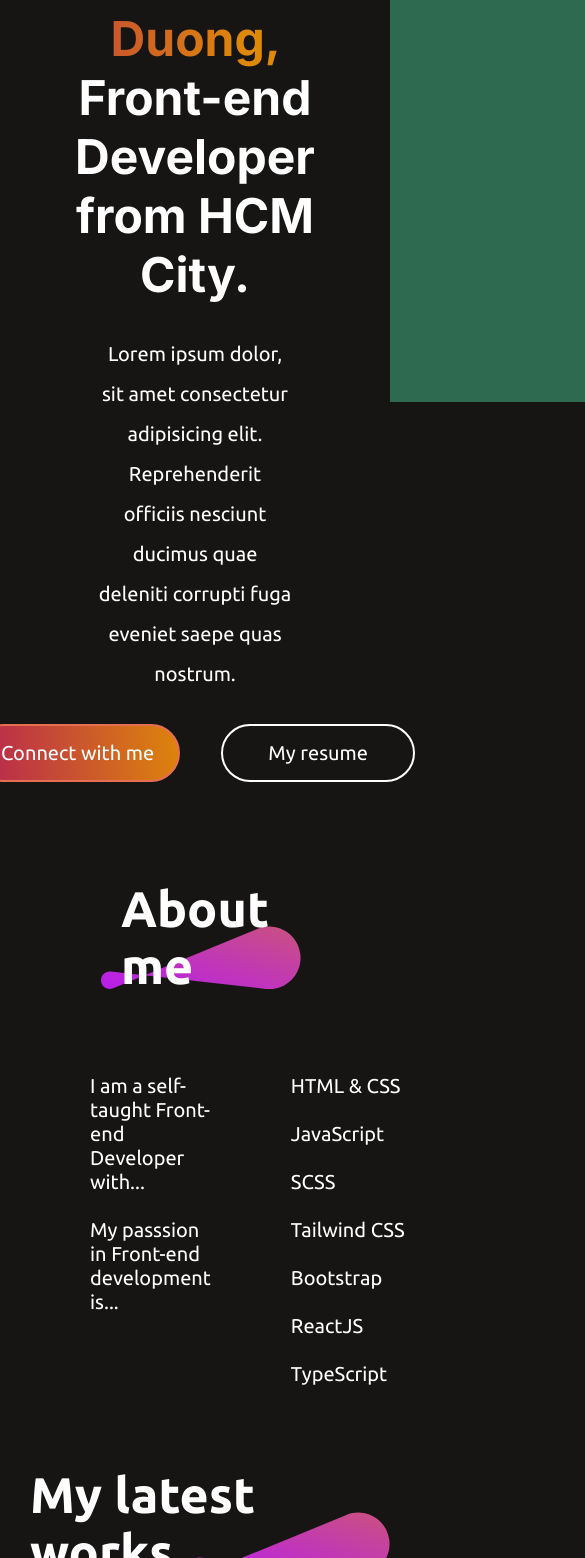
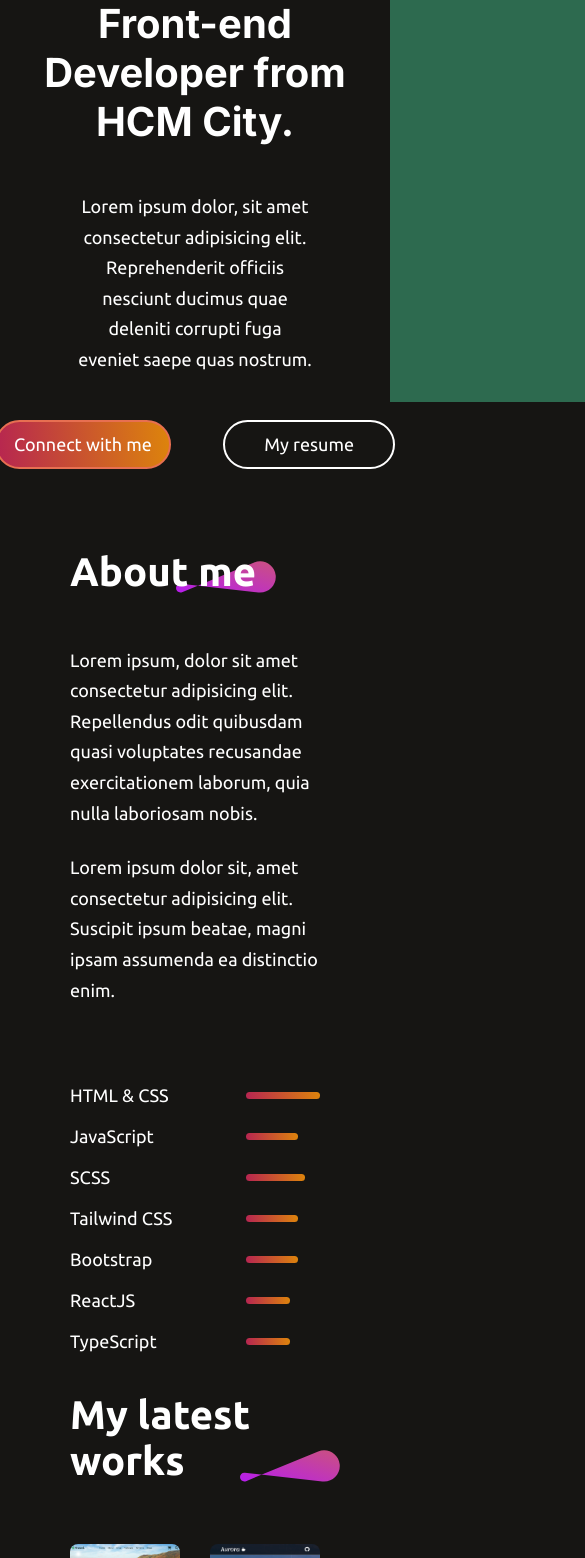
Before and after one commit to EntropyAurr/portfolio-react, a React (Vite) app: page / in a window 390 px wide. Shown: the part 442-2000 px from the top of the page, 585 px wide, since content can reach past the window. Built offline with nearby package versions, Linux system fonts and the light colour scheme.

Commit message:
responsive

```diff
--- a/src/components/About/About.css
+++ b/src/components/About/About.css
@@ -27,6 +27,7 @@
   grid-template-columns: 1fr 2fr;
   gap: 8rem;
 }
+
 .about-left img {
   width: 27rem;
   object-fit: cover;
@@ -56,6 +57,9 @@
   align-items: center;
   transition: 0.3s;
 }
+.skill:hover {
+  transform: scale(1.1);
+}
 .skill p {
   min-width: 12.8rem;
   font-size: 2rem;
@@ -63,7 +67,6 @@
 .skill div {
   width: 100%;
 }
-
 .skill hr {
   outline: none;
   border: none;
@@ -71,3 +74,41 @@
   border-radius: 4.8rem;
   background: linear-gradient(264deg, #df8908 -5.09%, #b41f55 106.28%);
 }
+
+/*----- Responsive -----*/
+@media (max-width: 768px) {
+  .about {
+    gap: 5rem;
+    margin: 4rem 7rem;
+    align-items: start;
+  }
+
+  .about-title h1 {
+    font-size: 4rem;
+    padding: 0;
+  }
+  .about-title img {
+    width: 10rem;
+    right: -2rem;
+  }
+
+  .about-sections {
+    display: flex;
+    flex-direction: column;
+  }
+
+  .about-para {
+    font-size: 1.8rem;
+    line-height: 1.7;
+  }
+
+  .about-skills {
+    gap: 2rem;
+  }
+  .skill p {
+    font-size: 1.8rem;
+  }
+  .skill hr {
+    height: 0.7rem;
+  }
+}
--- a/src/components/About/About.jsx
+++ b/src/components/About/About.jsx
@@ -13,8 +13,8 @@ export default function About() {
         <div className="about-left">
           {/* <img src={profile} alt="" /> */}
           <div className="about-para">
-            <p>I am a self-taught Front-end Developer with...</p>
-            <p>My passsion in Front-end development is...</p>
+            <p>Lorem ipsum, dolor sit amet consectetur adipisicing elit. Repellendus odit quibusdam quasi voluptates recusandae exercitationem laborum, quia nulla laboriosam nobis.</p>
+            <p>Lorem ipsum dolor sit, amet consectetur adipisicing elit. Suscipit ipsum beatae, magni ipsam assumenda ea distinctio enim.</p>
           </div>
         </div>
 
--- a/src/components/Contact/Contact.css
+++ b/src/components/Contact/Contact.css
@@ -110,3 +110,62 @@
   transform: scale(1.1);
   transition: 0.3s;
 }
+
+/*----- Responsive -----*/
+@media (max-width: 768px) {
+  .contact {
+    gap: 6rem;
+    margin: 4rem 7rem;
+    align-items: start;
+  }
+
+  .contact-section {
+    flex-direction: column;
+    gap: 5rem;
+  }
+
+  .contact-title h1 {
+    font-size: 4rem;
+    padding: 0;
+  }
+  .contact-title img {
+    width: 10rem;
+    right: -2rem;
+  }
+
+  .contact-left h2 {
+    font-size: 4.5rem;
+  }
+  .contact-left p {
+    font-size: 1.8rem;
+  }
+
+  .contact-details {
+    gap: 1.7rem;
+  }
+  .contact-detail img {
+    width: 25px;
+  }
+
+  .contact-right {
+    margin-top: 2rem;
+  }
+  .contact-right label {
+    font-size: 2rem;
+  }
+  .contact-right input {
+    width: 100%;
+    font-size: 2rem;
+    height: 6rem;
+  }
+  .contact-right textarea {
+    width: 100%;
+    font-size: 2rem;
+  }
+
+  .contact-submit {
+    font-size: 2rem;
+    padding: 1.2rem 3rem;
+    border-radius: 1.2rem;
+  }
+}
--- a/src/components/MyWorks/MyWorks.css
+++ b/src/components/MyWorks/MyWorks.css
@@ -4,7 +4,7 @@
   align-items: center;
   justify-content: center;
   gap: 8rem;
-  margin: 8rem 0;
+  margin: 8rem;
 }
 
 .myworks-title {
@@ -56,3 +56,38 @@
   gap: 3rem;
   transition: 0.6s;
 }
+
+/*----- Responsive -----*/
+@media (max-width: 768px) {
+  .myworks {
+    gap: 6rem;
+    margin: 4rem 7rem;
+    align-items: start;
+  }
+
+  .myworks-title h1 {
+    padding: 0;
+    font-size: 4rem;
+  }
+  .myworks-title img {
+    width: 10rem;
+    margin-right: -2rem;
+  }
+
+  .myworks-container {
+    grid-template-columns: repeat(2, 1fr);
+    gap: 3rem;
+  }
+  .myworks-container img {
+    width: 100%;
+  }
+  .myworks-container img:hover {
+    border: 3px solid #e76f51;
+  }
+
+  .myworks-showmore {
+    padding: 1.7rem 3rem;
+    font-size: 1.8rem;
+    margin: 2.8rem auto;
+  }
+}
--- a/src/components/Profile/Profile.css
+++ b/src/components/Profile/Profile.css
@@ -57,3 +57,36 @@
 .profile-resume:hover {
   border-color: #e76f51;
 }
+
+/*----- Responsive -----*/
+@media (max-width: 768px) {
+  .profile img {
+    width: 17rem;
+    margin-top: 7rem;
+  }
+  .profile h1 {
+    margin-top: 5rem;
+    width: 90%;
+    font-size: 4rem;
+  }
+  .profile p {
+    width: 60%;
+    font-size: 1.8rem;
+    line-height: 1.7;
+    margin: 1.5rem 0;
+  }
+
+  .profile-action {
+    width: 40rem;
+    font-size: 1.8rem;
+    margin-bottom: 4rem;
+  }
+  .profile-connect {
+    padding: 1.2rem 1.7rem;
+    border-radius: 4rem;
+  }
+  .profile-resume {
+    padding: 1.2rem 3.9rem;
+    border-radius: 4rem;
+  }
+}
--- a/src/components/navbar/Navbar.css
+++ b/src/components/navbar/Navbar.css
@@ -52,6 +52,11 @@
   display: none;
 }
 
+.nav-mob-open {
+  display: none;
+}
+
+/*----- Responsive -----*/
 @media (max-width: 768px) {
   .navbar {
     margin: 2rem 5rem;
@@ -62,16 +67,18 @@
   }
 
   .nav-mob-open {
+    cursor: pointer;
     display: block;
     position: fixed;
     right: 3rem;
   }
 
   .nav-mob-close {
+    cursor: pointer;
     display: block;
     position: relative;
     top: 2rem;
-    left: 35rem;
+    left: 29rem;
     width: 30px;
   }
 
--- a/src/components/navbar/Navbar.jsx
+++ b/src/components/navbar/Navbar.jsx
@@ -9,7 +9,12 @@ export default function Navbar() {
   const [menu, setMenu] = useState("home");
   const menuRef = useRef();
 
-  const openMenu = () => {};
+  const openMenu = () => {
+    menuRef.current.style.right = "0";
+  };
+  const closeMenu = () => {
+    menuRef.current.style.right = "-35rem";
+  };
 
   return (
     <div className="navbar">
@@ -17,10 +22,10 @@ export default function Navbar() {
       <a className="logo" href="#">
         AURORA
       </a>
-      <img src={menu_open} className="nav-mob-open" />
+      <img src={menu_open} onClick={openMenu} className="nav-mob-open" />
 
-      <ul className="nav-menu">
-        <img src={menu_close} className="nav-mob-close" />
+      <ul ref={menuRef} className="nav-menu">
+        <img src={menu_close} onClick={closeMenu} className="nav-mob-close" />
 
         <li>
           <AnchorLink className="anchor-link" href="#home" offset={50}>
```
